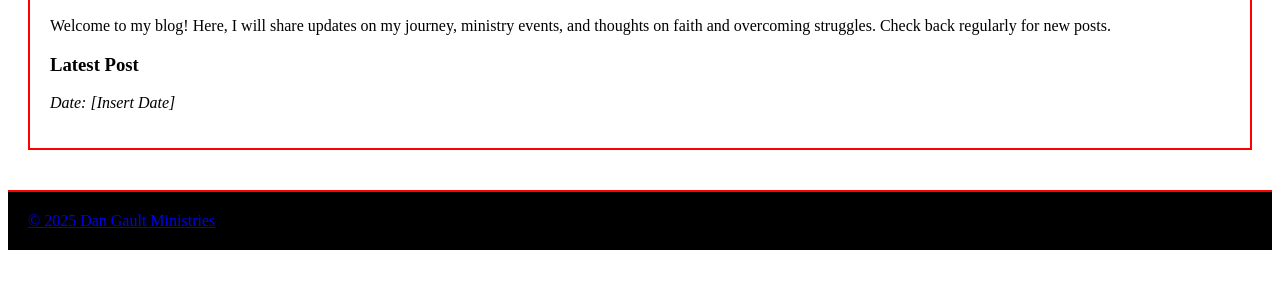
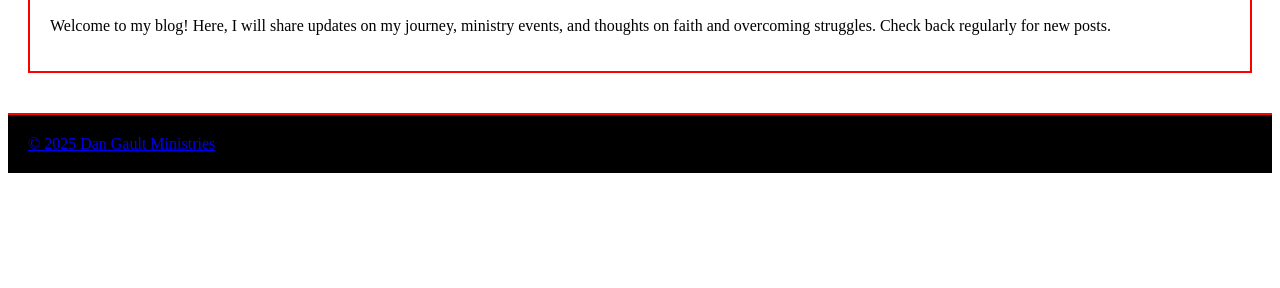
Before and after one commit to dangault/Dangaultcom, a plain HTML site: page blog.html in a window 1280 px wide. Shown: the part 232-520 px from the top of the page. Drawn offline with Linux system fonts and the light colour scheme.

Commit message:
Update blog.html

```diff
--- a/blog.html
+++ b/blog.html
@@ -18,8 +18,7 @@
         <h2>Blog</h2>
         <p>Welcome to my blog! Here, I will share updates on my journey, ministry events, and thoughts on faith and overcoming struggles. Check back regularly for new posts.</p>
         <div class="blog-post">
-            <h3>Latest Post</h3>
-            <p><em>Date: [Insert Date]</em></p>
+
             <!-- Elfsight Blog | Untitled Blog -->
 <script src="https://static.elfsight.com/platform/platform.js" async></script>
 <div class="elfsight-app-4a12ffdf-1c6b-4a66-a1d6-0cc9a3625ab6" data-elfsight-app-lazy></div>
```
